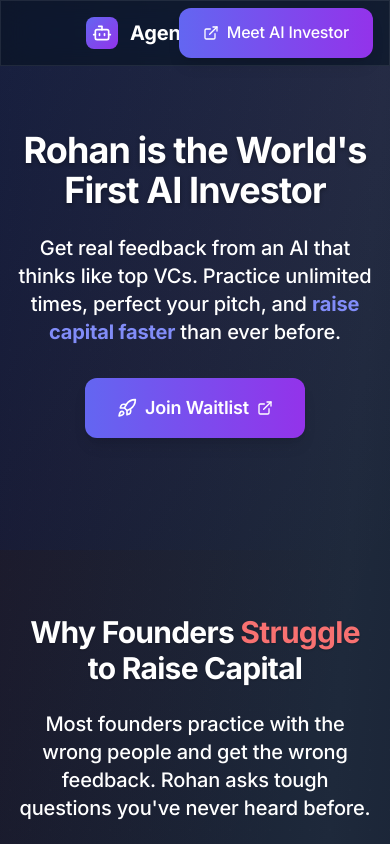
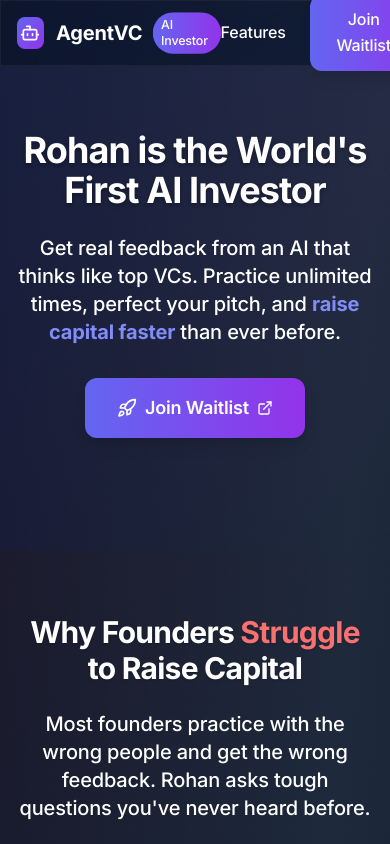
Before and after one commit to rohanvyas01/agentvc01, a React (Vite) app: page / in a window 390 px wide. Shown: the top 844 px of the page. Built offline with nearby package versions, Linux system fonts and the light colour scheme.

Commit message:
Center footer content and update header with Features button

```diff
--- a/src/components/Header.tsx
+++ b/src/components/Header.tsx
@@ -15,8 +15,8 @@
       className="sticky top-0 z-50 header-glass border-b border-slate-700/30"
     >
       <div className="max-w-7xl mx-auto container-padding">
-        <div className="flex justify-center items-center h-16">
-          {/* Centered Logo */}
+        <div className="flex justify-between items-center h-16">
+          {/* Left-aligned Logo */}
           <div className="flex items-center gap-3 group">
             <motion.div
               className="relative w-8 h-8 bg-gradient-to-br from-indigo-500 to-purple-600 rounded-lg flex items-center justify-center overflow-hidden"
@@ -46,8 +46,16 @@
             </motion.span>
           </div>
 
-          {/* CTA Button - positioned absolutely to the right */}
-          <div className="absolute right-4">
+          {/* Right-aligned Navigation */}
+          <div className="flex items-center gap-6">
+            <motion.a
+              href="#features"
+              className="text-white hover:text-indigo-400 transition-all duration-300 font-medium"
+              whileHover={{ y: -1 }}
+            >
+              Features
+            </motion.a>
+
             <motion.button
               whileHover={{ scale: 1.02 }}
               whileTap={{ scale: 0.98 }}
@@ -60,8 +68,8 @@
                 transition={{ duration: 0.3 }}
               />
               <div className="relative z-10 flex items-center gap-2">
+                Join Waitlist
                 <ExternalLink className="w-4 h-4" />
-                Meet AI Investor
               </div>
             </motion.button>
           </div>
--- a/src/pages/LandingPage.tsx
+++ b/src/pages/LandingPage.tsx
@@ -72,7 +72,7 @@
             className="text-center max-w-4xl mx-auto"
           >
             <motion.h1
-              className="text-display mb-6 text-white"
+              className="text-display mb-6 text-white text-center"
               initial={{ opacity: 0, y: 20 }}
               animate={{ opacity: 1, y: 0 }}
               transition={{ delay: 0.3, duration: 0.8 }}
@@ -85,7 +85,7 @@
               initial={{ opacity: 0, y: 20 }}
               animate={{ opacity: 1, y: 0 }}
               transition={{ delay: 0.4, duration: 0.8 }}
-              className="text-subtitle mb-8 max-w-3xl mx-auto text-white"
+              className="text-subtitle mb-8 max-w-3xl mx-auto text-white text-center"
             >
               Get real feedback from an AI that thinks like top VCs. Practice unlimited times,
               perfect your pitch, and <span className="font-bold text-indigo-400">raise capital faster</span> than ever before.
@@ -402,10 +402,10 @@
 
       {/* Footer */}
       <footer className="relative border-t border-slate-700/30 py-12 container-padding">
-        <div className="max-w-7xl mx-auto">
-          <div className="grid md:grid-cols-3 gap-8">
+        <div className="max-w-7xl mx-auto text-center">
+          <div className="grid md:grid-cols-3 gap-8 justify-items-center">
             <div>
-              <h3 className="text-lg font-semibold text-white mb-4 flex items-center gap-2">
+              <h3 className="text-lg font-semibold text-white mb-4 flex items-center justify-center gap-2">
                 <Bot className="w-5 h-5 text-indigo-400" />
                 AgentVC
               </h3>
```
